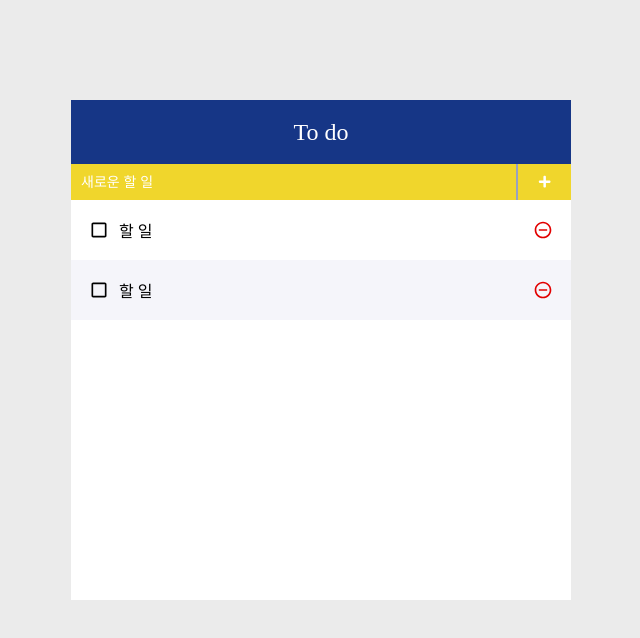
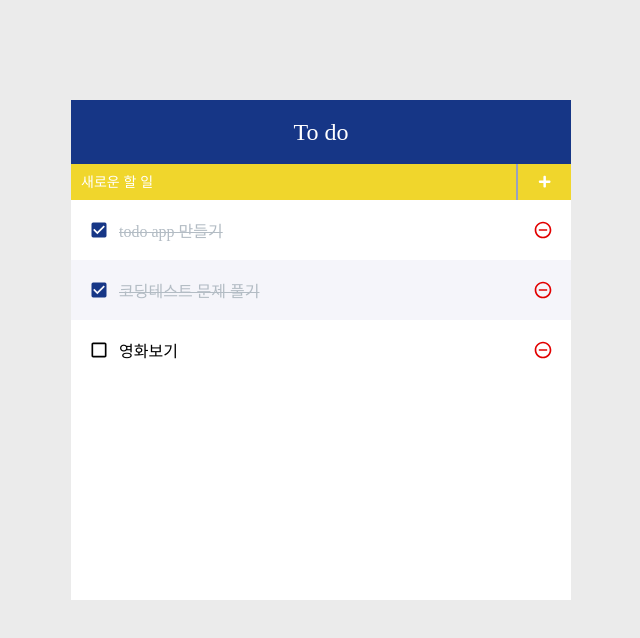
Before and after one commit to hajin0324/todo-app, a React (Create React App) app: page / in a window 1280 px wide. Shown: the top 638 px of the page, without its empty margins (319-959 px from the left). Built offline with nearby package versions, Linux system fonts and the light colour scheme.

Commit message:
Feat: todo 추가 기능 구현

```diff
--- a/src/App.js
+++ b/src/App.js
@@ -1,14 +1,44 @@
-import React from 'react';
+import React, { useCallback, useRef, useState } from 'react';
 import './App.css';
 import TodoContainer from './components/TodoContainer/TodoContainer'
 import TodoInput from './components/TodoInput/TodoInput';
 import TodoList from './components/TodoList/TodoList';
 
-function App() {
+const App = () => {
+  const [todos, setTodos] = useState([
+    {
+      id: 1,
+      text: 'todo app 만들기',
+      checked: true
+    },
+    {
+      id: 2,
+      text: '코딩테스트 문제 풀기',
+      checked: true
+    },
+    {
+      id: 3,
+      text: '영화보기',
+      checked: false
+    }
+  ]);
+
+  const nextId = useRef(4);
+
+  const addTodo = useCallback(text => {
+    const todo = {
+      id: nextId.current,
+      text,
+      checked: false,
+    };
+    setTodos(todos.concat(todo));
+    nextId.current += 1;
+  }, [todos], );
+
   return (
     <TodoContainer>
-      <TodoInput />
-      <TodoList />
+      <TodoInput addTodo={addTodo}/>
+      <TodoList todos={todos}/>
     </TodoContainer>
   );
 }
--- a/src/components/TodoInput/TodoInput.js
+++ b/src/components/TodoInput/TodoInput.js
@@ -1,10 +1,29 @@
 import { FaPlus } from 'react-icons/fa';
 import './TodoInput.scss';
+import { useCallback, useState } from 'react';
 
-const TodoInput = () => {
+const TodoInput = ({ addTodo }) => {
+  const [value, setValue] = useState('');
+
+  const handleChange = useCallback(e => {
+    setValue(e.target.value);
+  }, []);
+
+  const handleSubmit = useCallback(e => {
+    if (value != '') {
+      addTodo(value);
+      setValue('');
+    }
+    e.preventDefault();
+  }, [addTodo, value], );
+
   return (
-    <form className="todoInput">
-      <input placeholder="새로운 할 일" />
+    <form className="todoInput" onSubmit={handleSubmit}>
+      <input
+        placeholder="새로운 할 일"
+        value={value}
+        onChange={handleChange}
+      />
       <button type="submit">
         <FaPlus />
       </button>
--- a/src/components/TodoInput/TodoInput.scss
+++ b/src/components/TodoInput/TodoInput.scss
@@ -8,6 +8,7 @@
     outline: none;
     padding: 10px;
     font-size: 14px;
+    color: white;
     &::placeholder {
       color: white;
     }
--- a/src/components/TodoList/TodoList.js
+++ b/src/components/TodoList/TodoList.js
@@ -1,11 +1,12 @@
 import TodoListItem from '../TodoListItem/TodoListItem';
 import './TodoList.scss'
 
-const TodoList = () => {
+const TodoList = ({ todos }) => {
   return (
     <div className="todoList">
-      <TodoListItem />
-      <TodoListItem />
+      {todos.map(todo => (
+        <TodoListItem todo={todo} key={todo.id} />
+      ))}
     </div>
   );
 };
--- a/src/components/TodoListItem/TodoListItem.js
+++ b/src/components/TodoListItem/TodoListItem.js
@@ -1,13 +1,14 @@
-import { MdCheckBoxOutlineBlank, MdRemoveCircleOutline } from "react-icons/md";
+import { MdCheckBox, MdCheckBoxOutlineBlank, MdRemoveCircleOutline } from "react-icons/md";
+import cn from 'classnames';
 import './TodoListItem.scss';
 
 
-const TodoListItem = () => {
+const TodoListItem = ({ todo }) => {
   return (
     <div className="todoListItem">
-      <div className="todoWrapper">
-        <MdCheckBoxOutlineBlank />
-        <div className="todo">할 일</div>
+      <div className={cn("check", { checked: todo.checked })}>
+        { todo.checked ? <MdCheckBox /> : <MdCheckBoxOutlineBlank /> }
+        <div className="todo">{ todo.text }</div>
       </div>
       <MdRemoveCircleOutline className="removeBtn" />
     </div>
--- a/src/components/TodoListItem/TodoListItem.scss
+++ b/src/components/TodoListItem/TodoListItem.scss
@@ -7,7 +7,7 @@
   }
 }
 
-.todoWrapper {
+.check {
   display: flex;
   flex: 1;
   align-items: center;
@@ -23,9 +23,8 @@
     svg {
       color: rgb(22, 54, 134);
     }
-    .text {
-      color: #b3bcc4;
-    }
+    color: #b3bcc4;
+    text-decoration: line-through;
   }
 }
 
```
